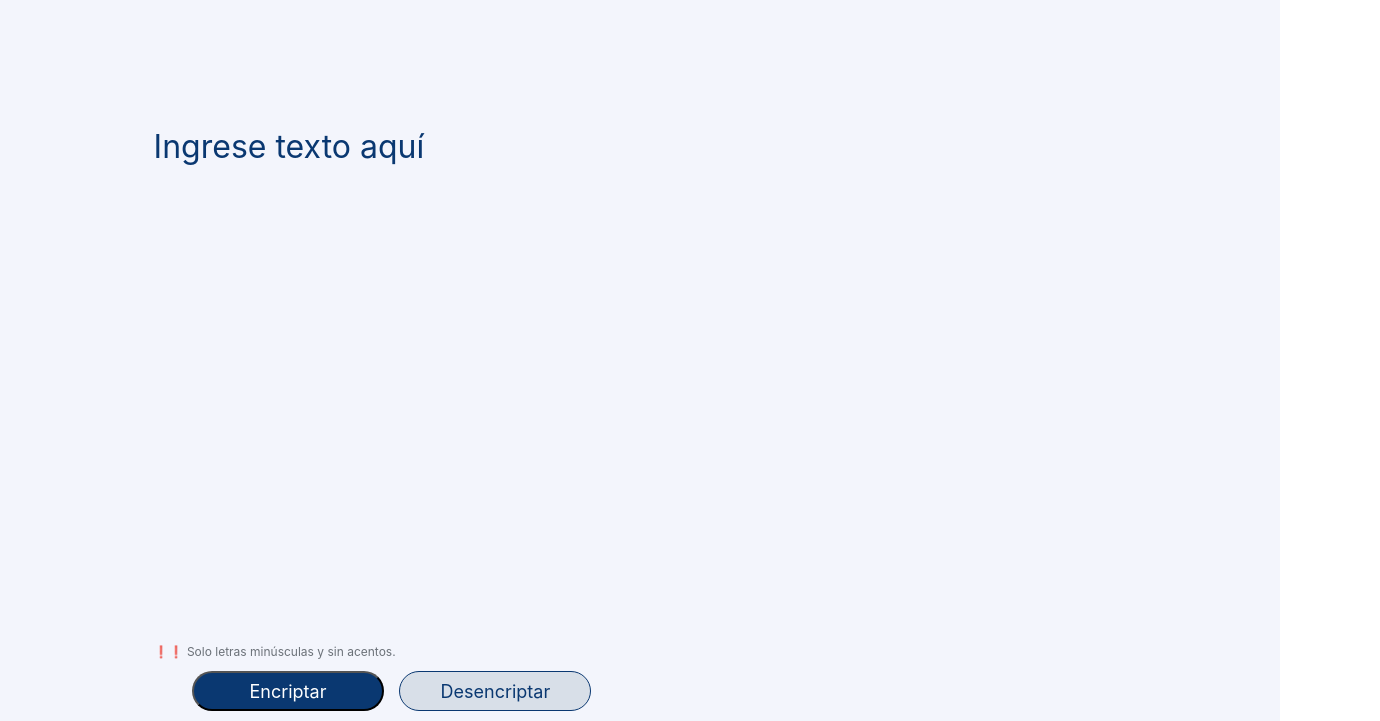
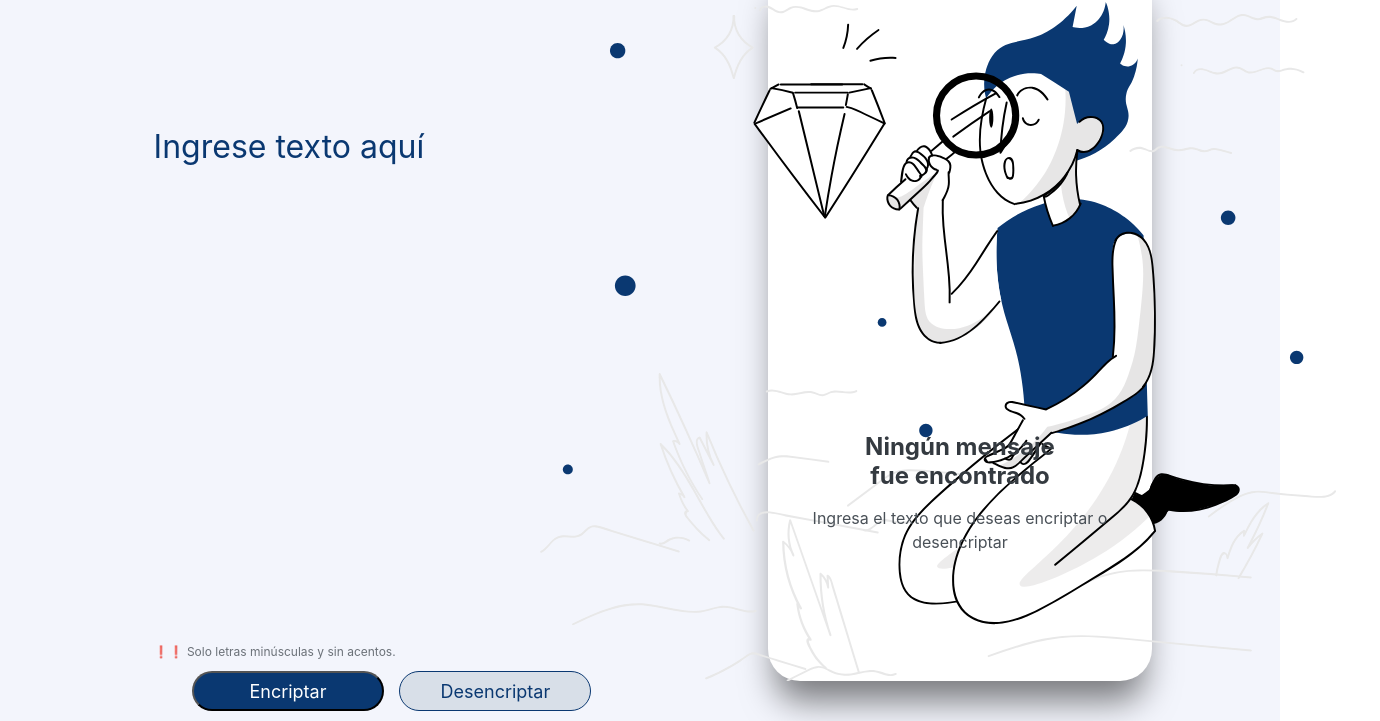
Before and after one commit to cabreraal/Encriptador, a plain HTML site: page index.html in a window 1280 px wide. Shown: the part 79-800 px from the top of the page, 1380 px wide, since content can reach past the window. Drawn offline with Linux system fonts and the light colour scheme.

Commit message:
Se da estilos al div contenedor de los resultados con el texto encriptado o desencriptado. Se da estilos a los mensajes informativos

```diff
--- a/estilos.css
+++ b/estilos.css
@@ -119,3 +119,48 @@ header {
     width: 24.5%;
     padding: 1.8%;
 }
+.contenedor_encriptado{
+    display: flex;
+    justify-content: center;
+    position: absolute;
+    width: 30%;
+    height: 90%;
+    left: 60%;
+    top: 5%;
+    background: #fff;
+    box-shadow: 0px 28px 34px -8px rgba(0, 0, 0, 0.50);
+    border-radius: 32px;
+}
+.texto_informativo{
+    display: flex;
+    flex-direction: column;
+    align-items: center;
+    justify-content: center;
+    padding: 1%;
+    gap: 16px;
+    position: absolute;
+    width: 100%;
+    top: 65%;
+    text-align: center;
+}
+
+.texto_informativo h2 {
+    width: 60%;
+    font-family: "Inter";
+    font-style: normal;
+    font-weight: 700;
+    font-size: 24px;
+    line-height: 120%;
+    text-align: center;
+    color: #343a40;
+  }
+  .texto_informativo p {
+    width: 80%;
+    font-family: "Inter";
+    font-style: normal;
+    font-weight: 400;
+    font-size: 16px;
+    line-height: 150%;
+    text-align: center;
+    color: #495057;
+  }
--- a/index.html
+++ b/index.html
@@ -33,8 +33,8 @@
     </div>
     <div class="contenedor_encriptado">
         <img src="img/Muñeco.svg" alt="" id="muñeco" />
-        <div class="mensaje-encriptado" id="mensaje-encriptado">
-            <h2 id="titulo-mensaje">Ningún mensaje fue encontrado</h2>
+        <div class="texto_informativo" id="mensaje_encriptado">
+            <h2 id="mensaje_informativo">Ningún mensaje fue encontrado</h2>
             <p id="parrafo">
                 Ingresa el texto que deseas encriptar o desencriptar
             </p>
```
